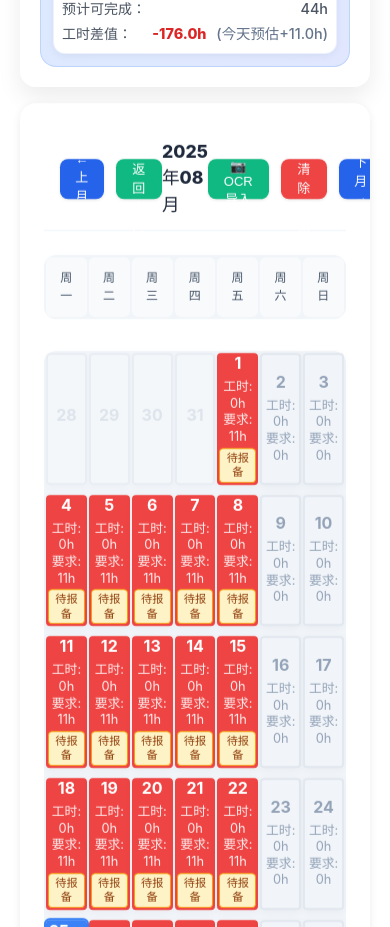
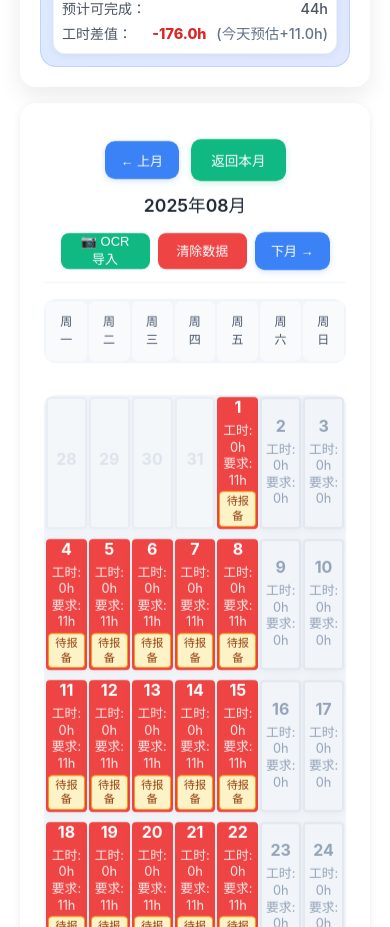
Before and after one commit to QiliChen/work-in-hour, a React (Vite) app: page / in a window 390 px wide. Shown: the part 1400-2327 px from the top of the page. Built offline with nearby package versions, Linux system fonts and the light colour scheme; no server answers.

Commit message:
feat(mobile): reorganize header layout - nav buttons on top, action buttons below

```diff
--- a/src/mobile.css
+++ b/src/mobile.css
@@ -6,54 +6,80 @@
     --gap: 8px;
   }
 
-  /* 强制覆盖顶部按钮样式 */
-  .calendar-header .nav-button,
-  .header-left .nav-button,
-  .header-right .nav-button,
+  /* 重新布局日历头部 */
+  .calendar-header {
+    display: flex !important;
+    flex-direction: column !important;
+    gap: 12px !important;
+    padding: 1rem !important;
+    margin-bottom: 1rem !important;
+  }
+
+  /* 第一行：月份导航 */
+  .calendar-nav {
+    display: flex !important;
+    justify-content: center !important;
+    align-items: center !important;
+    gap: 8px !important;
+  }
+
+  .calendar-title {
+    font-size: 18px !important;
+    font-weight: 600 !important;
+    color: #1f2937 !important;
+    margin: 0 16px !important;
+  }
+
   .calendar-nav .nav-button {
-    background: #2563eb !important;
-    color: #fff !important;
-    height: var(--btn-height) !important;
-    border-radius: var(--btn-radius) !important;
-    font-size: 13px !important;
-    font-weight: 500 !important;
-    padding: 0 1rem !important;
-    box-shadow: 0 1px 3px rgba(0,0,0,0.1) !important;
-    border: none !important;
+    background: #f3f4f6 !important;
+    color: #374151 !important;
+    height: 36px !important;
+    width: 36px !important;
+    border-radius: 8px !important;
+    font-size: 16px !important;
+    font-weight: 600 !important;
+    padding: 0 !important;
+    box-shadow: 0 1px 2px rgba(0,0,0,0.05) !important;
+    border: 1px solid #e5e7eb !important;
     display: flex !important;
     align-items: center !important;
     justify-content: center !important;
   }
 
-  .calendar-header .nav-button:hover,
-  .header-left .nav-button:hover,
-  .header-right .nav-button:hover,
   .calendar-nav .nav-button:hover {
-    background: #1d4ed8 !important;
+    background: #e5e7eb !important;
     transform: none !important;
-    box-shadow: 0 2px 6px rgba(0,0,0,0.15) !important;
+    box-shadow: 0 1px 3px rgba(0,0,0,0.1) !important;
   }
 
-  /* OCR和清除按钮 */
-  .quick-action-btn {
+  /* 第二行：功能按钮 */
+  .header-right {
+    display: flex !important;
+    justify-content: center !important;
+    gap: 8px !important;
+  }
+
+  .header-right .quick-action-btn {
     background: #10b981 !important;
     color: #fff !important;
-    height: var(--btn-height) !important;
-    border-radius: var(--btn-radius) !important;
+    height: 36px !important;
+    border-radius: 8px !important;
     font-size: 13px !important;
     font-weight: 500 !important;
-    padding: 0 1rem !important;
-    box-shadow: 0 1px 3px rgba(0,0,0,0.1) !important;
+    padding: 0 12px !important;
+    box-shadow: 0 1px 2px rgba(0,0,0,0.05) !important;
     border: none !important;
+    flex: 1 !important;
+    max-width: 120px !important;
   }
 
-  .quick-action-btn.clear-btn {
+  .header-right .quick-action-btn.clear-btn {
     background: #ef4444 !important;
   }
 
-  .quick-action-btn:hover {
+  .header-right .quick-action-btn:hover {
     transform: none !important;
-    box-shadow: 0 2px 6px rgba(0,0,0,0.15) !important;
+    box-shadow: 0 1px 3px rgba(0,0,0,0.1) !important;
   }
 
   /* calendar grid */
```
